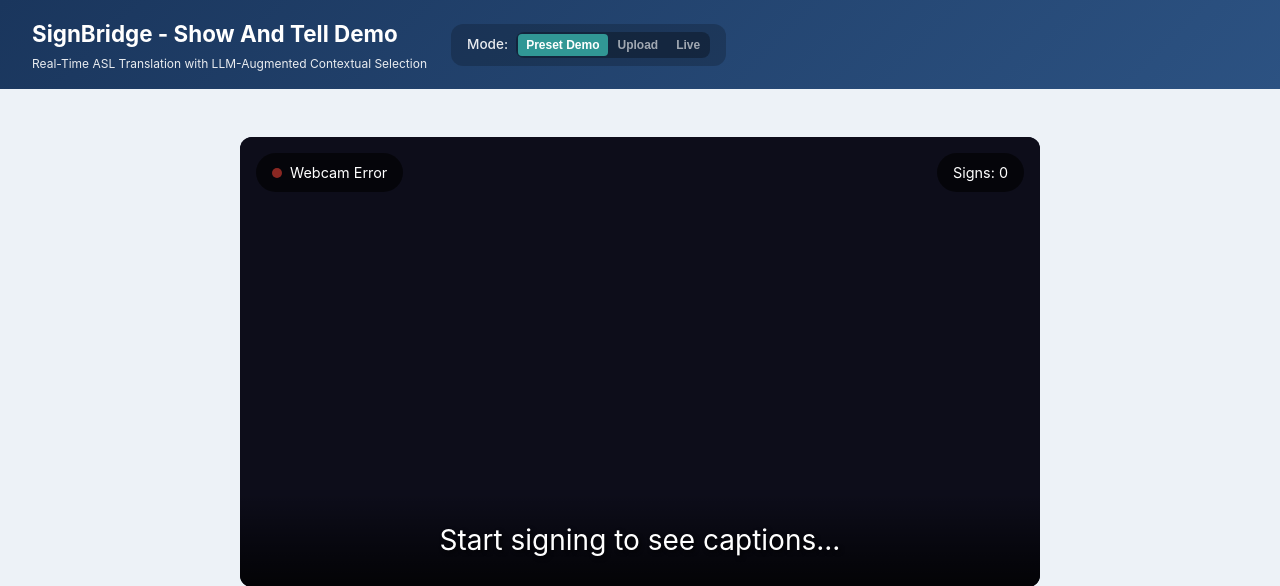
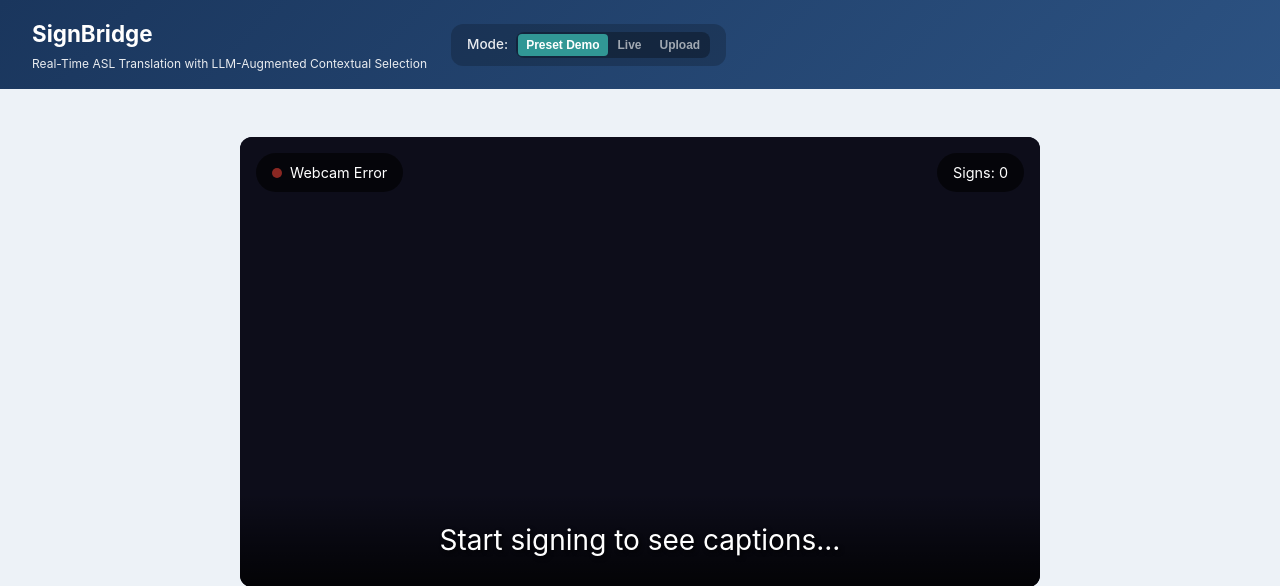
Before and after one commit to SuperiorHaxs/SignBridge, a Flask app: page /closed-captions in a window 1280 px wide. Shown: the top 586 px of the page. Run offline with Flask 3, Linux system fonts and the light colour scheme; some libraries are stand-ins or nearby versions.

Commit message:
Update UI and fix video playback compatibility
- Change title from "SignBridge - Show And Tell Demo" to "SignBridge"
- Reorder mode buttons: Preset Demo, Live, Upload
- Fix video thumbnail playback on HuggingFace by preferring .mp4 over
  .MOV files (better browser compatibility on Linux)

Co-Authored-By: Claude Opus 4.5 <noreply@anthropic.com>

```diff
--- a/applications/show-and-tell/app.py
+++ b/applications/show-and-tell/app.py
@@ -756,8 +756,8 @@ def get_samples():
             sample_dir = DEMO_SAMPLES_DIR / sample['id']
             original_video = None
 
-            # Check for common video extensions
-            for ext in ['.MOV', '.mov', '.mp4', '.MP4', '.webm', '.avi']:
+            # Check for common video extensions (prefer .mp4 for better browser compatibility)
+            for ext in ['.mp4', '.MP4', '.webm', '.MOV', '.mov', '.avi']:
                 video_path = sample_dir / f"original_video{ext}"
                 if video_path.exists():
                     original_video = f"original_video{ext}"
--- a/applications/show-and-tell/templates/base.html
+++ b/applications/show-and-tell/templates/base.html
@@ -3,7 +3,7 @@
 <head>
     <meta charset="UTF-8">
     <meta name="viewport" content="width=device-width, initial-scale=1.0">
-    <title>{% block title %}SignBridge - Show And Tell Demo{% endblock %}</title>
+    <title>{% block title %}SignBridge{% endblock %}</title>
     <link rel="stylesheet" href="{{ url_for('static', filename='css/styles.css') }}">
     {% block head %}{% endblock %}
 </head>
@@ -12,15 +12,15 @@
         <div class="header-row">
             <div class="header-left">
                 <div class="header-content">
-                    <h1 class="app-title">SignBridge - Show And Tell Demo</h1>
+                    <h1 class="app-title">SignBridge</h1>
                     <p class="app-subtitle">Real-Time ASL Translation with LLM-Augmented Contextual Selection</p>
                 </div>
                 <div class="mode-toggle">
                     <span class="mode-label-text">Mode:</span>
                     <div class="mode-buttons" id="mode-toggle">
                         <button class="mode-btn" data-mode="demo" id="mode-btn-demo">Preset Demo</button>
+                        <button class="mode-btn" data-mode="live" id="mode-btn-live">Live</button>
                         <button class="mode-btn" data-mode="live_detailed" id="mode-btn-live-detailed">Upload</button>
-                        <button class="mode-btn" data-mode="live" id="mode-btn-live">Live</button>
                         <!-- Captions mode hidden until fully tested locally
                         <button class="mode-btn" data-mode="closed_captions" id="mode-btn-cc">Captions</button>
                         -->
```
